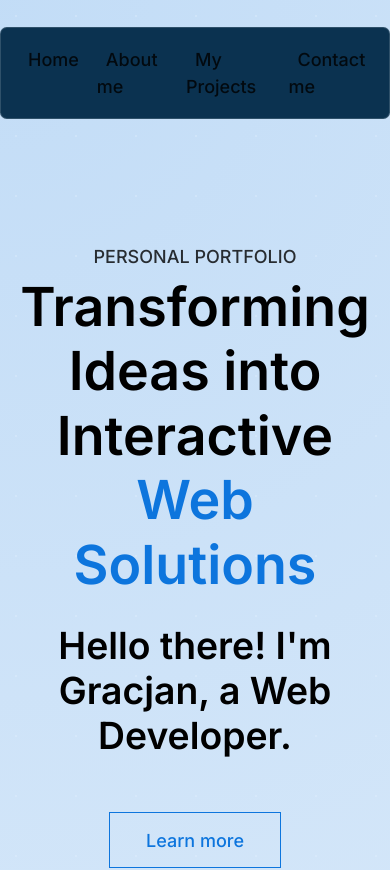
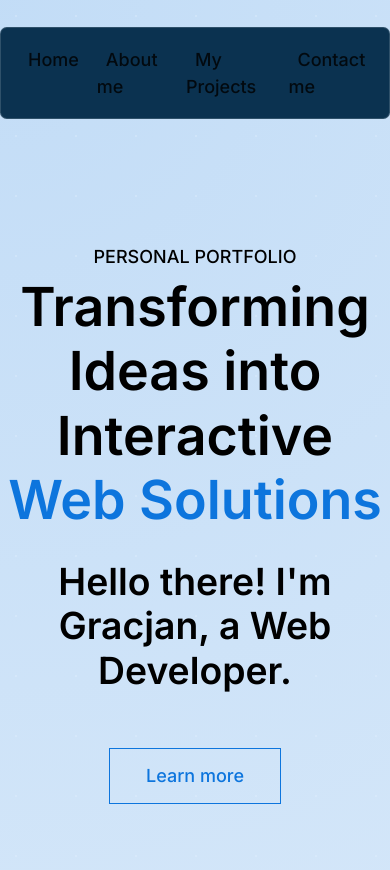
Before and after one commit to gradro/portfolio24, a Next.js app: page / in a window 390 px wide. Shown: the top 870 px of the page. Built offline with nearby package versions, Linux system fonts and the light colour scheme.

Commit message:
framer motion animations

```diff
--- /dev/null
+++ b/components/AnimatedHeading.tsx
@@ -0,0 +1,49 @@
+"use client";
+import { motion } from "framer-motion"
+
+type AnimatedHeadingProps = {
+    text: string
+    headingLevel?: 'h1' | 'h2' | 'h3' | 'h4' | 'h5' | 'h6' | 'span'
+    className?: string,
+    highlightWords?: string[]
+}
+
+const defaultAnimations = {
+    hidden: {
+        opacity: 0,
+    },
+    visible: {
+        opacity: 1,
+        y: 0
+    }
+}
+
+const AnimatedHeading = ({ text, headingLevel, highlightWords, className }: AnimatedHeadingProps) => {
+
+    const Tag = headingLevel || "h2"
+    return (
+        <Tag className={`block ${className}`}>
+            <span className="sr-only">{text}</span>
+            <motion.span
+                aria-hidden
+                initial="hidden"
+                transition={{ staggerChildren: 0.1 }}
+                whileInView="visible"
+                viewport={{ once: true }}
+            >
+                {text.split(' ').map((word, index) => (
+                    <motion.span
+                        key={`${word}_${index}`}
+                        variants={defaultAnimations}
+                        className={`${highlightWords && highlightWords.includes(word) && "text-highlight"}`}
+                    >
+                        {word + " "}
+                    </motion.span>
+
+                ))}
+            </motion.span>
+        </Tag>
+    )
+}
+
+export default AnimatedHeading
--- a/components/Header.tsx
+++ b/components/Header.tsx
@@ -7,8 +7,9 @@ import { useState } from 'react';
 
 const Header = () => {
 
+    const [hidden, setHidden] = useState(false);
+    const [active, setActive] = useState("Home")
     const { scrollY } = useScroll()
-    const [hidden, setHidden] = useState(false)
 
     useMotionValueEvent(scrollY, "change", (latest) => {
         const previous = scrollY.getPrevious() || 0;
@@ -18,7 +19,6 @@ const Header = () => {
         return setHidden(false)
     })
 
-    const active = ""
 
     return (
         <motion.div
@@ -26,8 +26,8 @@ const Header = () => {
                 visible: { transform: "translateY(0px)" },
                 hidden: { transform: "translateY(-200px)" }
             }}
+            initial="hidden"
             animate={hidden ? "hidden" : "visible"}
-            // transition={{ duration: "0.3s" }}
             className="fixed left-0 top-6 right-0 z-10 flex justify-center"
         >
             <nav aria-label='Main Navigation' className='inline-block rounded-md p-4 bg-primary-300 border border-white-100'>
@@ -36,7 +36,7 @@ const Header = () => {
                         {navLinks.map((navItem, index) => (
                             <li role="presentation" key={index}>
                                 <Link className='p-2 hover:text-primary focus:text-primary font-extralight relative' role="menuitem" href={navItem.href}>
-                                    <span className={`relative md:text-[16px] opacity-80 font-medium after:absolute after:bottom-[-8px] after:left-0 after:right-0 after:bg-primary after:h-[3px] ${index !== 0 && 'after:opacity-0'}`}>
+                                    <span className={`relative md:text-[16px] opacity-80 font-medium after:absolute after:bottom-[-8px] after:left-0 after:right-0 after:bg-primary after:h-[3px] ${active !== navItem.label && 'after:opacity-0'}`}>
                                         {navItem.label}
                                     </span>
                                 </Link>
--- a/components/Socials.tsx
+++ b/components/Socials.tsx
@@ -1,12 +1,31 @@
+"use client";
 import { socialLinks } from '@/constants'
-import React from 'react'
+import { motion } from "framer-motion"
+
+const defaultAnimations = {
+  hidden: {
+      opacity: 0,
+      y: 10
+  },
+  visible: {
+      opacity: 0.8,
+      y: 0
+  }
+}
 
 const Socials = () => {
   return (
     <div className='hidden md:block fixed left-4 bottom-0'>
-      <div className='relative pb-24 after:absolute after:bg-white after:opacity-80 after:bottom-0 after after:w-0.5 after:h-20 after:left-0 after:right-0 after:mx-auto'>
+      <motion.div
+        initial="hidden"
+        animate="visible"
+        transition={{ staggerChildren: 0.1 }}
+        className='relative pb-24'
+      >
+
         {socialLinks.map(social => (
-          <a
+          <motion.a
+            variants={defaultAnimations}
             href={social.href}
             title={social.title}
             key={social.name}
@@ -14,9 +33,18 @@ const Socials = () => {
             className="opacity-80 hover:opacity-100 duration-100 p-2 block"
           >
             {social.icon}
-          </a>
+          </motion.a>
         ))}
-      </div>
+
+        {/* Vertical line */}
+        <motion.div
+          initial={{ opacity: 0, y: 20 }}
+          animate={{ opacity: 0.8, y: 0 }}
+          transition={{ delay: 0.4 }}
+          className='absolute bg-white opacity-80 bottom-0 w-0.5 h-20 left-0 right-0 mx-auto'
+        />
+
+      </motion.div>
     </div>
   )
 }
--- a/package.json
+++ b/package.json
@@ -13,6 +13,7 @@
     "next": "14.2.3",
     "react": "^18",
     "react-dom": "^18",
+    "react-hook-form": "^7.51.5",
     "react-icons": "^5.2.1"
   },
   "devDependencies": {
--- a/sections/Home.tsx
+++ b/sections/Home.tsx
@@ -1,4 +1,5 @@
 "use client"
+import AnimatedHeading from '@/components/AnimatedHeading'
 import Button from '@/components/Button'
 import {motion} from 'framer-motion'
 
@@ -6,20 +7,43 @@ const Home = () => {
   return (
     <div className='relative overflow-hidden pt-40 pb-32'>
       <div className="dots-background absolute z-[-1] w-full h-full top-1 left-1 right-1 bottom-1"/>
-      <section className="container pt-14 flex items-center flex-col justify-center text-center">
+      <section className="pt-14 flex items-center flex-col justify-center text-center lg:max-w-3xl mx-auto">
         <motion.p
+          initial={{ opacity: 0, y: 10 }}
+          animate={{ opacity: 1, y: 0 }}
+          transition={{ delay: 0.6 }}
           className='topline text-center'>
             Personal Portfolio
         </motion.p>
-        <motion.h1
+        {/* <motion.h1
 
         >
           Transforming Ideas into <br/>Interactive <span className="text-highlight">Web Solutions</span>
-        </motion.h1>
-        <h2 className='h3'>Hello there! I'm Gracjan, a Web Developer.</h2>
-          <div className="mt-6 flex gap-4 flex-col md:flex-row">
-            <Button variant="outline" href="#about-me">Learn more</Button>
-          </div>
+        </motion.h1> */}
+
+        <AnimatedHeading
+          text="Transforming Ideas into Interactive Web Solutions"
+          headingLevel="h1"
+          highlightWords={["Web", "Solutions"]}
+        />
+
+        <motion.h2
+          className='h3'
+          initial={{ opacity: 0, y: 10 }}
+          animate={{ opacity: 1, y: 0 }}
+          transition={{ delay: 0.5 }}
+        >
+          Hello there! I'm Gracjan, a Web Developer.
+        </motion.h2>
+
+        <motion.div
+          initial={{ opacity: 0, y: 10 }}
+          animate={{ opacity: 1, y: 0 }}
+          transition={{ delay: 0.65 }}
+          className="mt-6 flex gap-4 flex-col md:flex-row"
+        >
+          <Button variant="outline" href="#about-me">Learn more</Button>
+        </motion.div>
       </section>
     </div>
   )
```
Also changed, not shown: 1 other file (tests, documents, lock files or other folders).
